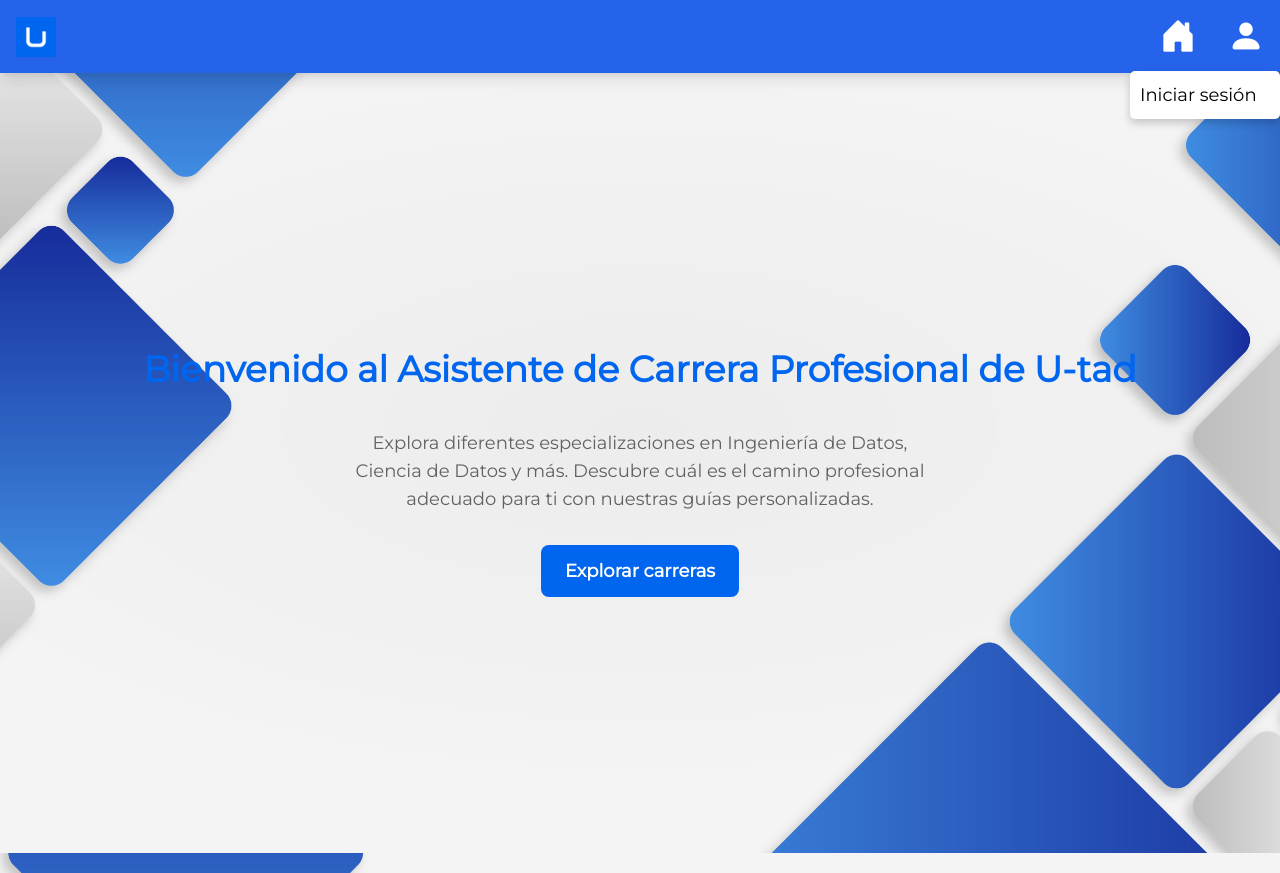
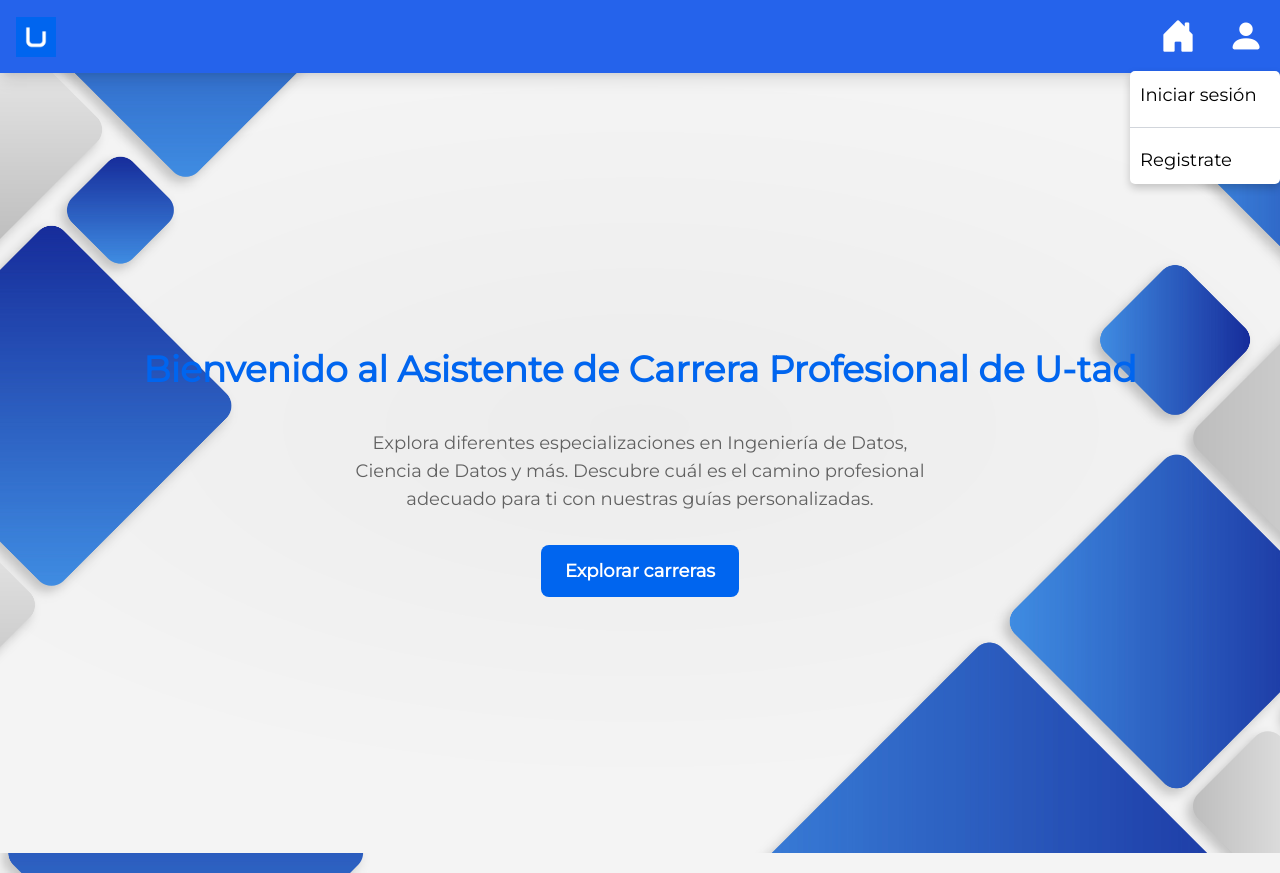
Before and after one commit to U-tad-ASISTENTE-CARRERA/Frontend, a Next.js app: page / in a window 1280 px wide. Both pictures are taken after a click on the element 1246 px from the left and 36 px from the top of the page. Built offline with nearby package versions, Linux system fonts and the light colour scheme.

Commit message:
Cambios en la navbar

```diff
--- a/src/components/navbar.jsx
+++ b/src/components/navbar.jsx
@@ -131,13 +131,21 @@ export default function Navbar() {
                       </button>
                     </div>
                   ) : (
+                    <div className="flex flex-col">
                       <button
                         style={styles.dropdownButton}
-                      onClick={() => (router.push("/login"),
-                        setIsDropdownOpen(false))}
+                        onClick={() => (router.push("/login"), setIsDropdownOpen(false))}
                       >
                         Iniciar sesión
                       </button>
+                      <hr className="my-2 border-s border-gray-300" />
+                      <button
+                        style={styles.dropdownButton}
+                        onClick={() => (router.push("/register"), setIsDropdownOpen(false))}
+                      >
+                      Registrate
+                    </button>
+                    </div>
                   )}
                 </div>
               )}
@@ -149,12 +157,11 @@ export default function Navbar() {
       {/* Sidebar lateral derecho */}
       {isMenuOpen && (
         <div
-          className="fixed inset-0 bg-black bg-opacity-50 z-40"
+          className={`fixed inset-0 bg-black bg-opacity-50 z-40 transition-opacity ease-in-out duration-300 ${isMenuOpen ? "opacity-100" : "opacity-0"}`}
           onClick={() => setIsMenuOpen(false)}
         >
           <div
-            className={`fixed top-0 right-0 w-64 h-full bg-blue-700 shadow-lg transform ${ isMenuOpen ? "translate-x-0" : "translate-x-full"}
-            transition-transform duration-600 flex flex-col p-6 space-y-6`}
+            className={`fixed top-0 right-0 w-64 h-full bg-blue-700 shadow-lg flex flex-col p-6 space-y-6 transform transition-transform duration-500 ease-in-out ${isMenuOpen ? "translate-x-0" : "translate-x-full"}`}
             onClick={(e) => e.stopPropagation()}
           >
             {/* Botón para cerrar la navbar lateral */}
@@ -201,12 +208,21 @@ export default function Navbar() {
                       </button>
                     </>
                   ) : (
+                    <div className="flex flex-col">
                       <button
                         className="block w-full text-left text-white py-1 px-2 hover:bg-blue-500 rounded"
                         onClick={() => (router.push("/login"), setIsDropdownOpen(false))}
                       >
                         Iniciar sesión
                       </button>
+                      <hr className="my-2 border-s border-gray-300" />
+                      <button
+                        className="block w-full text-left text-white py-1 px-2 hover:bg-blue-500 rounded"
+                        onClick={() => (router.push("/register"), setIsDropdownOpen(false))}
+                      >
+                        Registrate
+                      </button>
+                    </div>
                   )}
                 </div>
               )}
```
Lines whose indentation alone changed are shown as unchanged.
